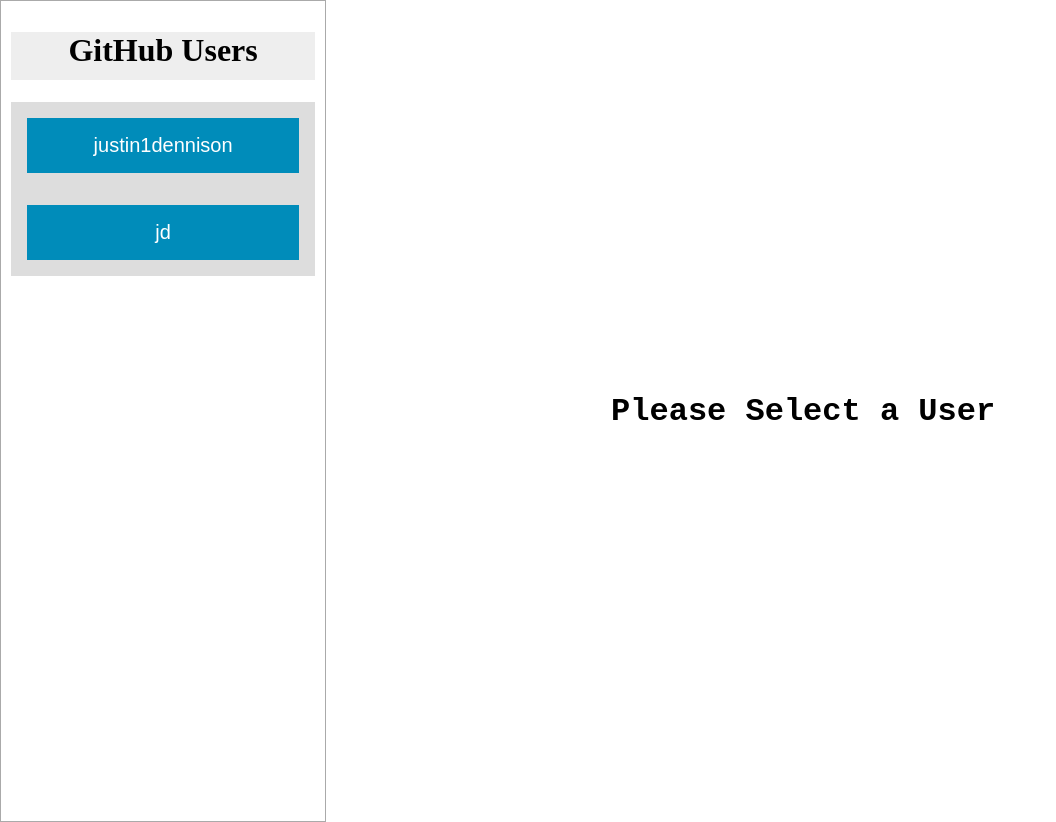
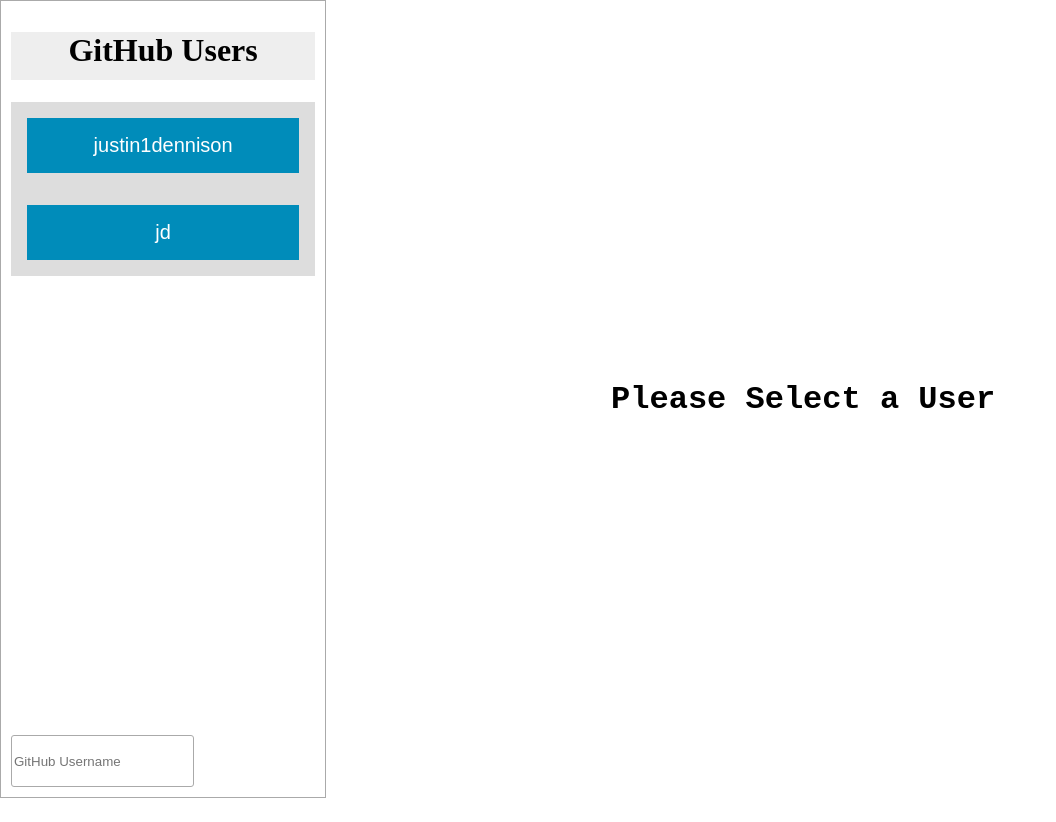
Before and after one commit to romulussenter/github-metrics, a React (Create React App) app: page / in a window 1280 px wide. Shown: the whole page, without its empty margins (0-1056 px from the left). After the commit the page ends 800 px from the top, so only its background shows below. Built offline with nearby package versions, Linux system fonts and the light colour scheme.

Commit message:
added the ability to add users to the list

```diff
--- a/src/App.js
+++ b/src/App.js
@@ -15,10 +15,35 @@
       users: ['justin1dennison', 'jd'],
       selectedUser: '',
       userInfo: null,
+      userToAdd: ''
     }
     this.selectUser = this.selectUser.bind(this);
+    this.updateUser = this.updateUser.bind(this);
+    this.addUser = this.addUser.bind(this);
+    this.removeUser = this.removeUser.bind(this);
   }
-
+  addUser(e, username){
+    e.preventDefault();
+    const { users } = this.state;
+    const newUserState = [
+      ...users,
+      username
+    ];
+    this.setState({
+      users: newUserState,
+      userToAdd: ''
+    });
+  }
+  updateUser(e){
+    const val = e.target.value;
+    this.setState({
+      userToAdd: val
+    });
+  }
+  removeUser(username){
+    const { users } = this.state;
+    //finish the remove user portion
+  }
   selectUser(user){
     getUserInformation(user)
       .then(response => {
@@ -35,7 +60,11 @@
         <UserSideBar
           selectedUser={this.state.selectedUser}
           users={this.state.users}
-          onSelect={this.selectUser}/>
+          onSelect={this.selectUser}
+          updateUser={this.updateUser}
+          addUser={this.addUser}
+          removeUser={this.removeUser}
+          username={this.state.userToAdd}/>
         <UserInformation info={this.state.userInfo}/>
       </div>
     );
--- a/src/UserInformation.js
+++ b/src/UserInformation.js
@@ -7,7 +7,6 @@
         if (!info) {
             return <h1 className='UserInformation--header vertical-center'>Please Select a User</h1>
         }
-        console.log(info)
         return (
             <div className="UserInformation--container">
                 <h1 className="UserInformation--header">
--- a/src/UserSideBar.css
+++ b/src/UserSideBar.css
@@ -1,5 +1,5 @@
 .UserSideBar--container {
-    height: 100vh;
+    height: 97vh;
     display: flex;
     border: 1px solid #aaa;
     width: 33vw;
@@ -19,6 +19,7 @@
     width: 100%;
     padding: 0;
     margin: 0;
+    flex-grow: 1;
 }
 
 .UserSideBar--list-item {
@@ -37,6 +38,22 @@
     cursor: pointer;
 }
 
+.UserSideBar--user-form {
+    width: 100%;
+    margin: 0;
+}
+
+.UserSideBar--user-form form{
+    width: 100%;
+}
+
+.UserSideBar--user-form input {
+    height: 3rem;
+    border-radius: 3px;
+    border: 1px solid #aaa;
+    box-shadow: none;
+}
+
 /* Helpers */
 .active {
     border: 3px solid yellow;
--- a/src/UserSideBar.js
+++ b/src/UserSideBar.js
@@ -22,6 +22,14 @@
                 <ul className='UserSideBar--list'>
                     {Users}
                 </ul>
+                <div className="UserSideBar--user-form">
+                    <form onSubmit={(e) => this.props.addUser(e, this.props.username)}>
+                        <input type="text"
+                            value={this.props.username}
+                            placeholder='GitHub Username'
+                            onChange={e => this.props.updateUser(e)}/>
+                    </form>
+                </div>
             </div>
         );
     }
```
